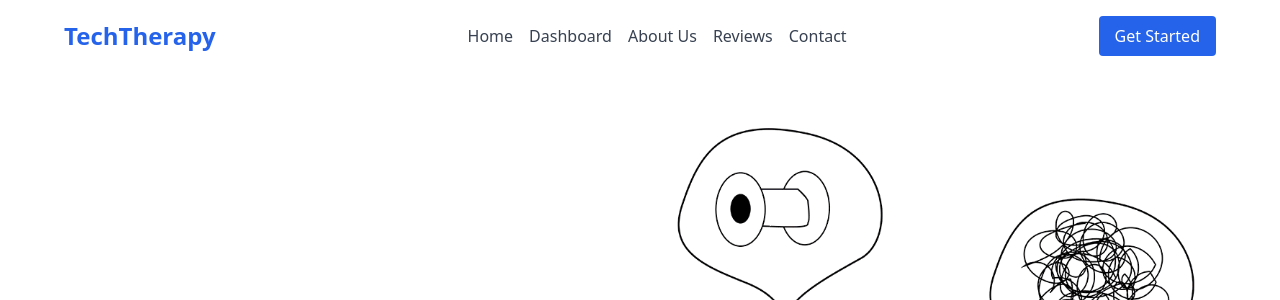
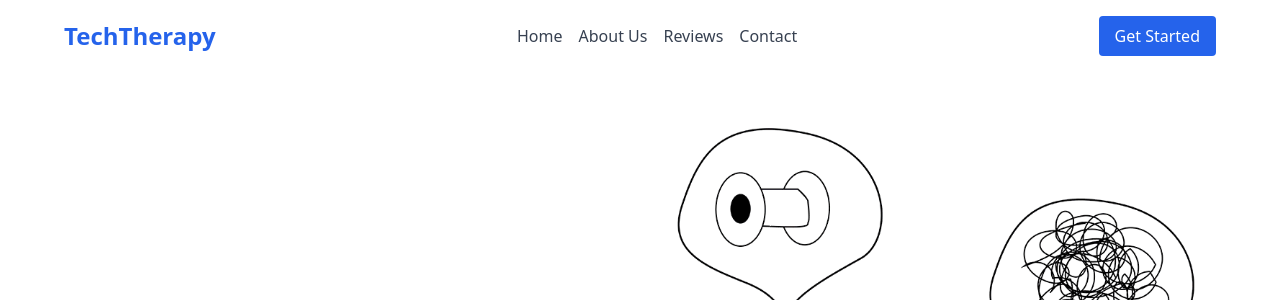
Before and after one commit to Tobechi15/hackathon-week-1, a PHP site: page / in a window 1280 px wide. Shown: the top 300 px of the page. Run offline with PHP 8.4, Linux system fonts and the light colour scheme; some libraries are stand-ins or nearby versions.

Commit message:
index update

```diff
--- a/index.php
+++ b/index.php
@@ -88,8 +88,10 @@ session_start(); // Start the session
         <div class="container mx-auto px-4 py-4 xl:px-16 flex justify-between items-center">
             <div class="text-2xl font-bold text-blue-600" style="cursor: pointer;"><a href="#home">TechTherapy</a></div>
             <div class="hidden md:flex space-x-4">
-                <a href="#home" class="text-gray-700 hover:text-blue-600">Home</a>
-                <a href="#_dashboard" class="text-gray-700 hover:text-blue-600">Dashboard</a>
+                <a href="index" class="text-gray-700 hover:text-blue-600">Home</a>
+                <?php if (isset($_SESSION['is_logged_in'])) : ?>
+                    <a href="p_dashboard" class="text-gray-700 hover:text-blue-600">Dashboard</a>
+                <?php endif; ?>
                 <!-- <a href="#features" class="text-gray-700 hover:text-blue-600">Features</a> -->
                 <a href="#about" class="text-gray-700 hover:text-blue-600">About Us</a>
                 <a href="#reviews" class="text-gray-700 hover:text-blue-600">Reviews</a>
```
